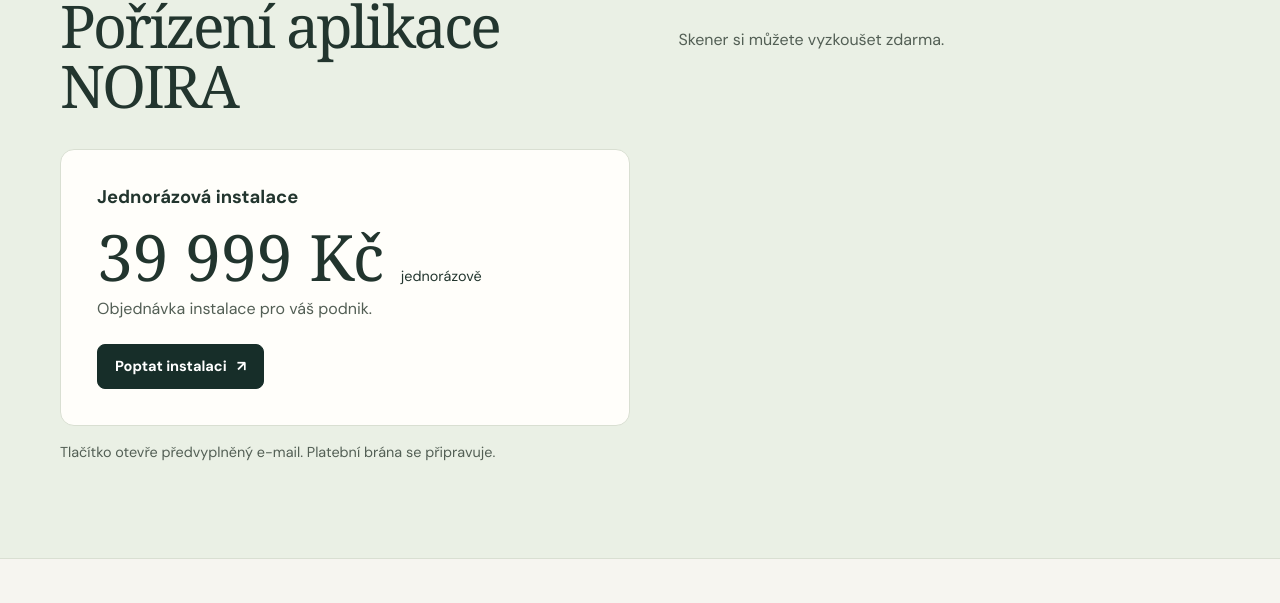
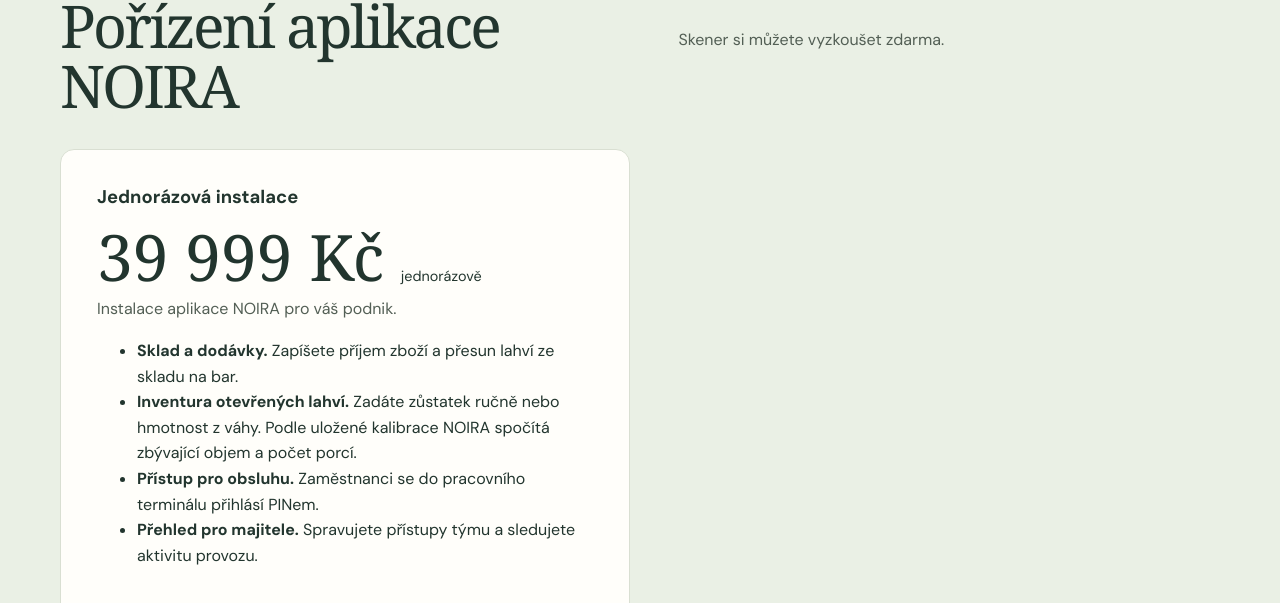
Before and after one commit to dohnalvojtech8-gif/web-pro-noiru, a plain HTML site: page public/index.html in a window 1280 px wide. Shown: the part 2451-3054 px from the top of the page. Drawn offline with Linux system fonts and the light colour scheme.

Commit message:
Upřesnit rozsah jednorázové instalace NOIRA

```diff
--- a/public/index.html
+++ b/public/index.html
@@ -69,7 +69,7 @@
 <div class="wrap section">
 <div class="section-heading"><div><p class="eyebrow">Přístup do aplikace</p><h2>Pořízení aplikace NOIRA</h2></div><p>Skener si můžete vyzkoušet zdarma.</p></div>
 <div class="plans">
-<article class="plan"><h3>Jednorázová instalace</h3><p class="price">39 999 Kč <small>jednorázově</small></p><p>Objednávka instalace pro váš podnik.</p><a class="button primary" href="mailto:dohnalvojtech@gmail.com?subject=NOIRA%20%E2%80%93%20objedn%C3%A1vka%20instalace&amp;body=Dobr%C3%BD%20den%2C%20m%C3%A1m%20z%C3%A1jem%20o%20jednor%C3%A1zovou%20instalaci%20NOIRA%20za%2039%20999%20K%C4%8D.%20Pros%C3%ADm%20o%20potvrzen%C3%AD%20rozsahu%20a%20term%C3%ADnu.">Poptat instalaci <span aria-hidden="true">↗</span></a></article>
+<article class="plan"><h3>Jednorázová instalace</h3><p class="price">39 999 Kč <small>jednorázově</small></p><p>Instalace aplikace NOIRA pro váš podnik.</p><ul><li><strong>Sklad a dodávky.</strong> Zapíšete příjem zboží a přesun lahví ze skladu na bar.</li><li><strong>Inventura otevřených lahví.</strong> Zadáte zůstatek ručně nebo hmotnost z váhy. Podle uložené kalibrace NOIRA spočítá zbývající objem a počet porcí.</li><li><strong>Přístup pro obsluhu.</strong> Zaměstnanci se do pracovního terminálu přihlásí PINem.</li><li><strong>Přehled pro majitele.</strong> Spravujete přístupy týmu a sledujete aktivitu provozu.</li></ul><a class="button primary" href="mailto:dohnalvojtech@gmail.com?subject=NOIRA%20%E2%80%93%20objedn%C3%A1vka%20instalace&amp;body=Dobr%C3%BD%20den%2C%20m%C3%A1m%20z%C3%A1jem%20o%20jednor%C3%A1zovou%20instalaci%20NOIRA%20za%2039%20999%20K%C4%8D.%20Pros%C3%ADm%20o%20potvrzen%C3%AD%20rozsahu%20a%20term%C3%ADnu.">Poptat instalaci <span aria-hidden="true">↗</span></a></article>
 </div>
 <p class="order-note">Tlačítko otevře předvyplněný e-mail. Platební brána se připravuje.</p>
 </div>
```
